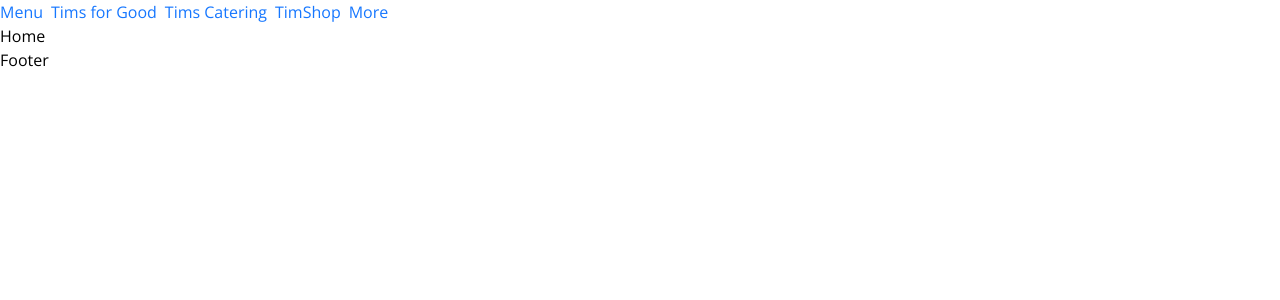
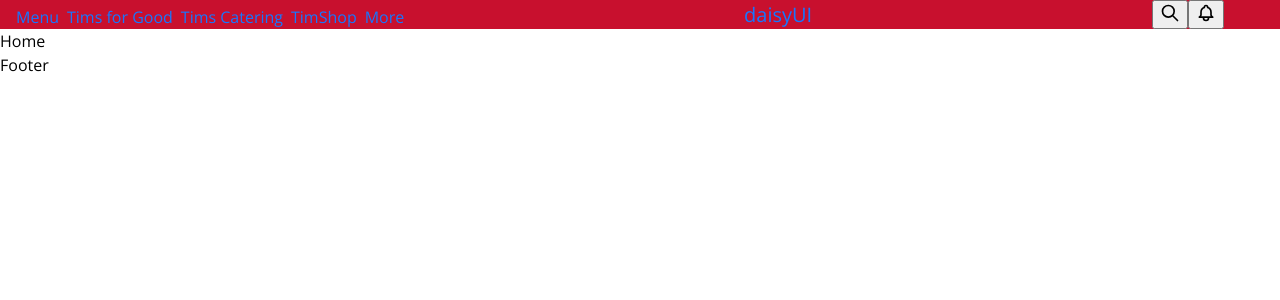
Before and after one commit to itsmeeSanj/clone_tim_hortons, a React (Vite) app: page / in a window 1280 px wide. Shown: the top 300 px of the page. Built offline with nearby package versions, Linux system fonts and the light colour scheme.

Commit message:
add:bg-nav

```diff
--- a/package.json
+++ b/package.json
@@ -13,6 +13,7 @@
     "antd": "^5.25.4",
     "react": "^19.1.0",
     "react-dom": "^19.1.0",
+    "react-icons": "^5.5.0",
     "react-router": "^7.6.2"
   },
   "devDependencies": {
--- a/src/components/Header.jsx
+++ b/src/components/Header.jsx
@@ -34,6 +34,39 @@
 function Header() {
   return (
     <>
+      <div className='bg-primary'>
+        <Space
+          className='container w-full justify-between bg-primary'
+          align='end'
+          size='large'
+        >
+          {/* <div className='navbar-start'>
+          <div className='dropdown'>
+            <div
+              tabIndex={0}
+              role='button'
+              className='btn btn-ghost btn-circle'
+            >
+              <svg
+                xmlns='http://www.w3.org/2000/svg'
+                className='h-5 w-5'
+                fill='none'
+                viewBox='0 0 24 24'
+                stroke='currentColor'
+              >
+                {" "}
+                <path
+                  strokeLinecap='round'
+                  strokeLinejoin='round'
+                  strokeWidth='2'
+                  d='M4 6h16M4 12h16M4 18h7'
+                />{" "}
+              </svg>
+            </div>
+            <ul
+              tabIndex={0}
+              className='menu menu-sm dropdown-content bg-base-100 rounded-box z-1 mt-3 w-52 p-2 shadow'
+            >
               <Space>
                 {MenuItems.map((menu, index) => (
                   <Link to={menu.label} key={index}>
@@ -41,6 +74,65 @@
                   </Link>
                 ))}
               </Space>
+            </ul>
+          </div>
+        </div> */}
+
+          <div>
+            <Space>
+              {MenuItems.map((menu, index) => (
+                <Link to={menu.label} key={index}>
+                  {menu.label}
+                </Link>
+              ))}
+            </Space>
+          </div>
+          <div className='navbar-center'>
+            <a className='btn btn-ghost text-xl'>daisyUI</a>
+          </div>
+          <div className='navbar-end'>
+            <button className='btn btn-ghost btn-circle'>
+              <svg
+                xmlns='http://www.w3.org/2000/svg'
+                className='h-5 w-5'
+                fill='none'
+                viewBox='0 0 24 24'
+                stroke='currentColor'
+              >
+                {" "}
+                <path
+                  strokeLinecap='round'
+                  strokeLinejoin='round'
+                  strokeWidth='2'
+                  d='M21 21l-6-6m2-5a7 7 0 11-14 0 7 7 0 0114 0z'
+                />{" "}
+              </svg>
+            </button>
+            <button className='btn btn-ghost btn-circle'>
+              <div className='indicator'>
+                <svg
+                  xmlns='http://www.w3.org/2000/svg'
+                  className='h-5 w-5'
+                  fill='none'
+                  viewBox='0 0 24 24'
+                  stroke='currentColor'
+                >
+                  {" "}
+                  <path
+                    strokeLinecap='round'
+                    strokeLinejoin='round'
+                    strokeWidth='2'
+                    d='M15 17h5l-1.405-1.405A2.032 2.032 0 0118 14.158V11a6.002 6.002 0 00-4-5.659V5a2 2 0 10-4 0v.341C7.67 6.165 6 8.388 6 11v3.159c0 .538-.214 1.055-.595 1.436L4 17h5m6 0v1a3 3 0 11-6 0v-1m6 0H9'
+                  />{" "}
+                </svg>
+                <span className='badge badge-xs badge-primary indicator-item'></span>
+              </div>
+            </button>
+          </div>
+        </Space>
+      </div>
+
+      {/*  */}
     </>
   );
 }
--- a/tailwind.config.js
+++ b/tailwind.config.js
@@ -19,6 +19,12 @@
     //   },
     // },
 
+    colors: {
+      transparent: "transparent",
+      primary: "#c8102e",
+      black: "",
+    },
+
     container: {
       center: true,
       padding: "1rem",
```
Also changed, not shown: 1 other file (tests, documents, lock files or other folders). Lines whose indentation alone changed are shown as unchanged.
